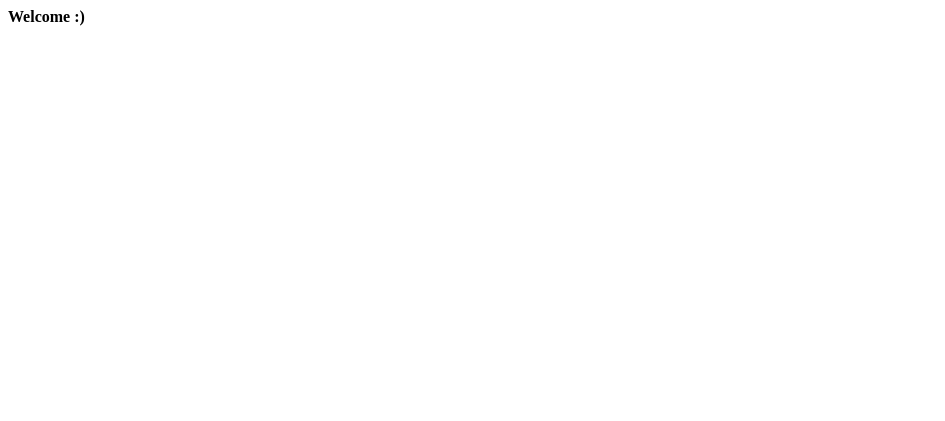
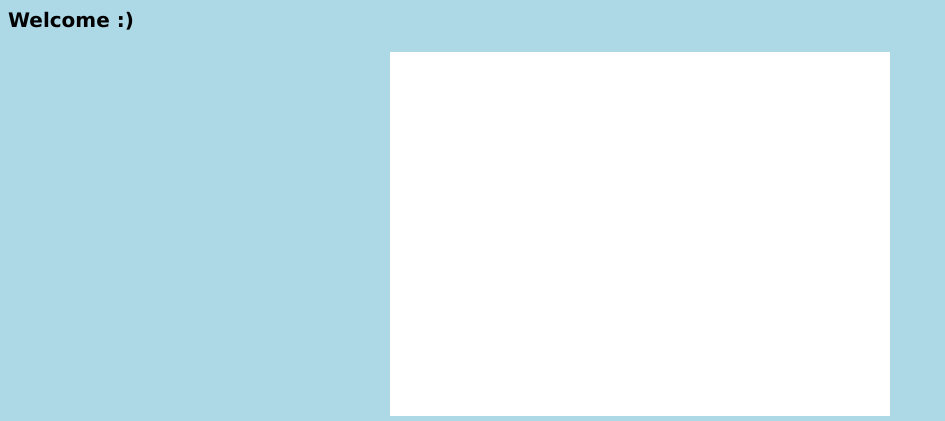
Before and after one commit to srlrr/test, a plain HTML site: page index.html in a window 1280 px wide. Shown: the top 421 px of the page, without its empty margins (0-945 px from the left). Drawn offline with Linux system fonts and the light colour scheme.

Commit message:
updated page

```diff
--- a/index.css
+++ b/index.css
@@ -4,5 +4,5 @@ p{
 }
 
 body{
-	background-color: olive
+	background-color: lightblue;
 }
--- a/index.html
+++ b/index.html
@@ -1,7 +1,7 @@
 <HTML>
 
 <HEAD id="header">
-
+<link rel="stylesheet" type="text/css" href="index.css">
 <TITLE>Simple Web page</TITLE>
 
 <P> <B>Welcome :)</B>
```
